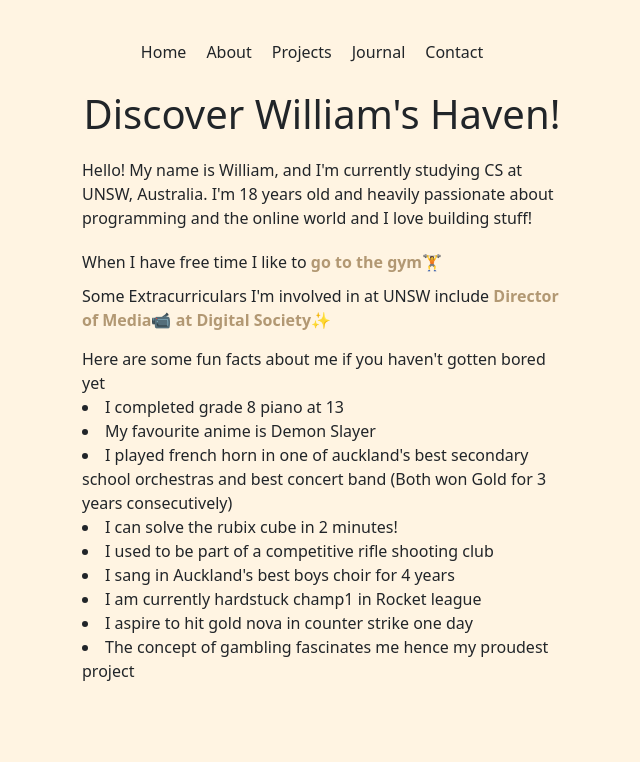
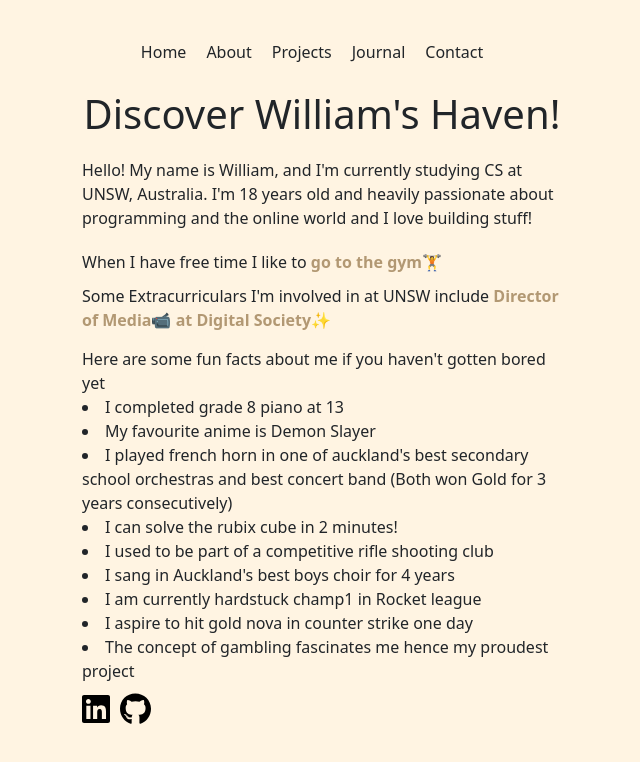
Before and after one commit to WilliamYangg/PersonalPortfolio, a React (Vite) app: page / in a window 1280 px wide. Shown: the top 762 px of the page, without its empty margins (318-958 px from the left). Built offline with nearby package versions, Linux system fonts and the light colour scheme.

Commit message:
Added some icons for linkedln and github at the bottom of the home page

```diff
--- a/package.json
+++ b/package.json
@@ -10,6 +10,9 @@
     "preview": "vite preview"
   },
   "dependencies": {
+    "@fortawesome/fontawesome-svg-core": "^6.5.1",
+    "@fortawesome/free-brands-svg-icons": "^6.5.1",
+    "@fortawesome/react-fontawesome": "^0.2.0",
     "boostrap": "^2.0.0",
     "bootstrap": "^5.3.2",
     "react": "^18.2.0",
--- a/src/Home component/Home.css
+++ b/src/Home component/Home.css
@@ -23,3 +23,12 @@
     margin-top: 15px;
     text-align: left;
 }
+
+.social-links {
+    margin-top:10px;
+    text-align: left;
+}
+
+.social-links a{
+    margin-right:10px;
+}
--- a/src/Home component/Home.tsx
+++ b/src/Home component/Home.tsx
@@ -1,5 +1,7 @@
 // Home.tsx
 import { useState } from "react";
+import { FontAwesomeIcon } from "@fortawesome/react-fontawesome";
+import { faGithub, faLinkedin } from "@fortawesome/free-brands-svg-icons";
 
 const hobbies = [
   "go to the gym🏋️",
@@ -69,6 +71,30 @@
         <li>I aspire to hit gold nova in counter strike one day</li>
         <li>The concept of gambling fascinates me hence my proudest project</li>
       </div>
+      <div className="social-links">
+        <a
+          href="https://www.linkedin.com/in/william-yang-a28092250/"
+          target="_blank"
+          rel="noopener noreferrer"
+        >
+          <FontAwesomeIcon
+            icon={faLinkedin}
+            size="2x"
+            style={{ color: "black" }}
+          />
+        </a>
+        <a
+          href="https://github.com/Yangstaboi"
+          target="_blank"
+          rel="noopener noreferrer"
+        >
+          <FontAwesomeIcon
+            icon={faGithub}
+            size="2x"
+            style={{ color: "black" }}
+          />
+        </a>
+      </div>
     </div>
   );
 };
```
Also changed, not shown: 1 other file (tests, documents, lock files or other folders).
